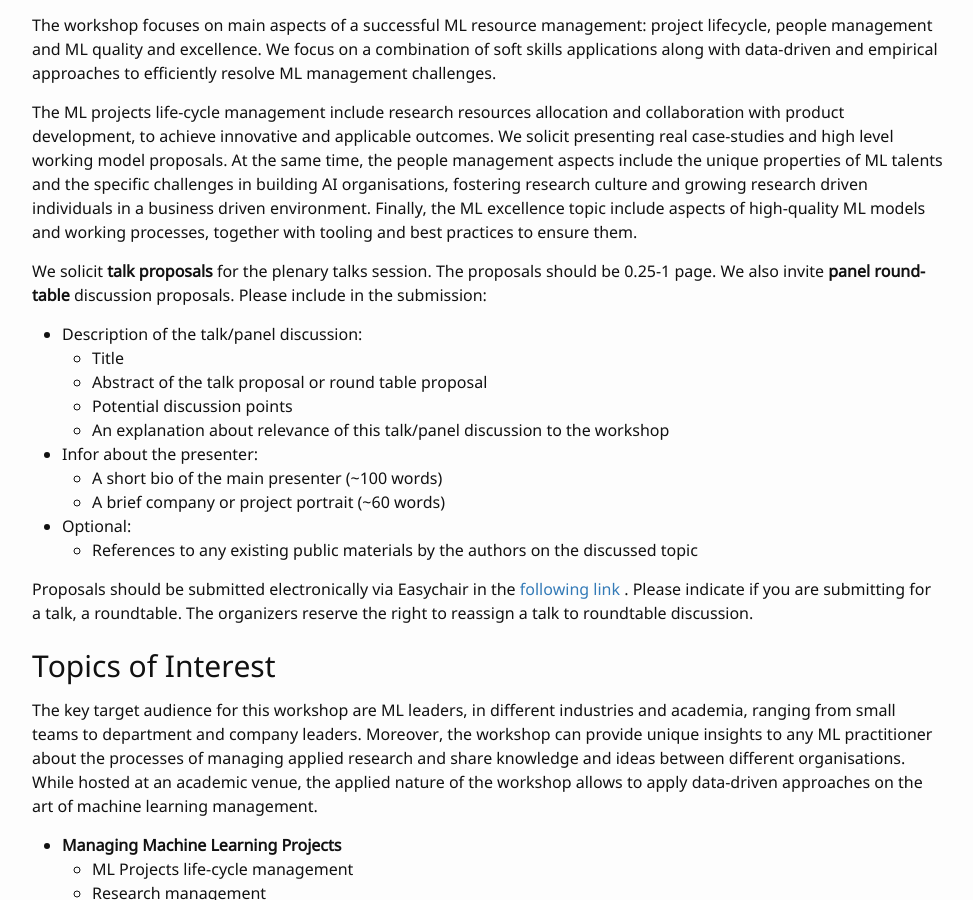
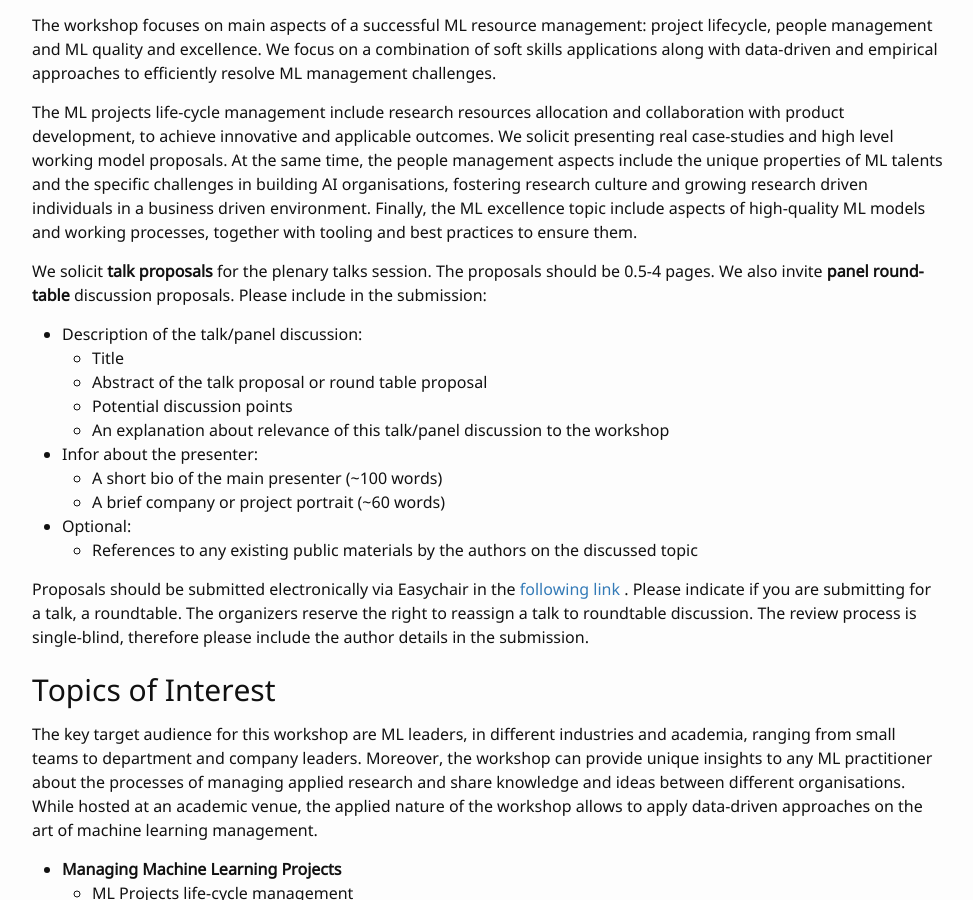
Before and after one commit to wamlm-kdd/wamlm, a Jekyll site: the page built from index.md, in a window 1280 px wide and 900 px high, scrolled down 1253 px. Shown: the whole window, without its empty margins (152-1125 px from the left). Built offline with Jekyll 4.4.1, drawn with Linux system fonts in a browser that asks for light colours; our own code applies the rules of GitHub Pages for plain Markdown files.

Commit message:
Update index.md

```diff
--- a/index.md
+++ b/index.md
@@ -29,7 +29,7 @@ The workshop focuses on main aspects of a successful ML resource management: pro
 
 The ML projects life-cycle management include research resources allocation and collaboration with product development, to achieve innovative and applicable outcomes. We solicit presenting real case-studies and high level working model proposals. At the same time, the people management aspects include the unique properties of ML talents and the specific challenges in building AI organisations, fostering research culture and growing research driven individuals in a business driven environment.  Finally, the ML excellence topic include aspects of high-quality ML models and working processes, together with tooling and best practices to ensure them.
 
-We solicit **talk proposals** for the plenary talks session. The proposals should be 0.25-1 page. We also invite **panel round-table** discussion proposals. Please include in the submission:
+We solicit **talk proposals** for the plenary talks session. The proposals should be 0.5-4 pages. We also invite **panel round-table** discussion proposals. Please include in the submission:
 
 - Description of the talk/panel discussion:
   - Title
@@ -42,7 +42,7 @@ We solicit **talk proposals** for the plenary talks session. The proposals shoul
 - Optional:
   - References to any existing public materials by the authors on the discussed topic
 
-Proposals should be submitted electronically via Easychair in the <a href="https://easychair.org/conferences/submission_new?a=30728938"> following link  </a>. Please indicate if you are submitting for a talk, a roundtable. The organizers reserve the right to reassign a talk to roundtable discussion.
+Proposals should be submitted electronically via Easychair in the <a href="https://easychair.org/conferences/submission_new?a=30728938"> following link  </a>. Please indicate if you are submitting for a talk, a roundtable. The organizers reserve the right to reassign a talk to roundtable discussion. The review process is single-blind, therefore please include the author details in the submission.
 
 
 
```
